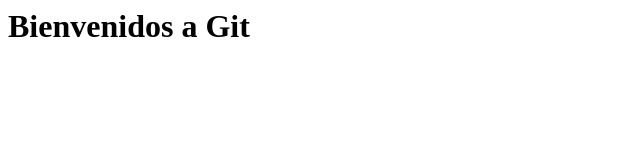
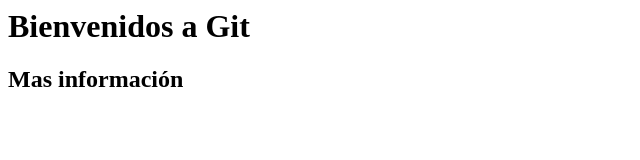
Before and after one commit to jphm/pruebagit, a plain HTML site: page index.html in a window 1280 px wide. Shown: the whole page, without its empty margins (0-640 px from the left). Drawn offline with Linux system fonts and the light colour scheme.

Commit message:
Puse mas inforrmación

```diff
--- a/index.html
+++ b/index.html
@@ -4,5 +4,6 @@
 </head>
 <body>
 	<h1>Bienvenidos a Git </h1>
+	<h2>Mas información</h2>
 </body>
 </html>
```
